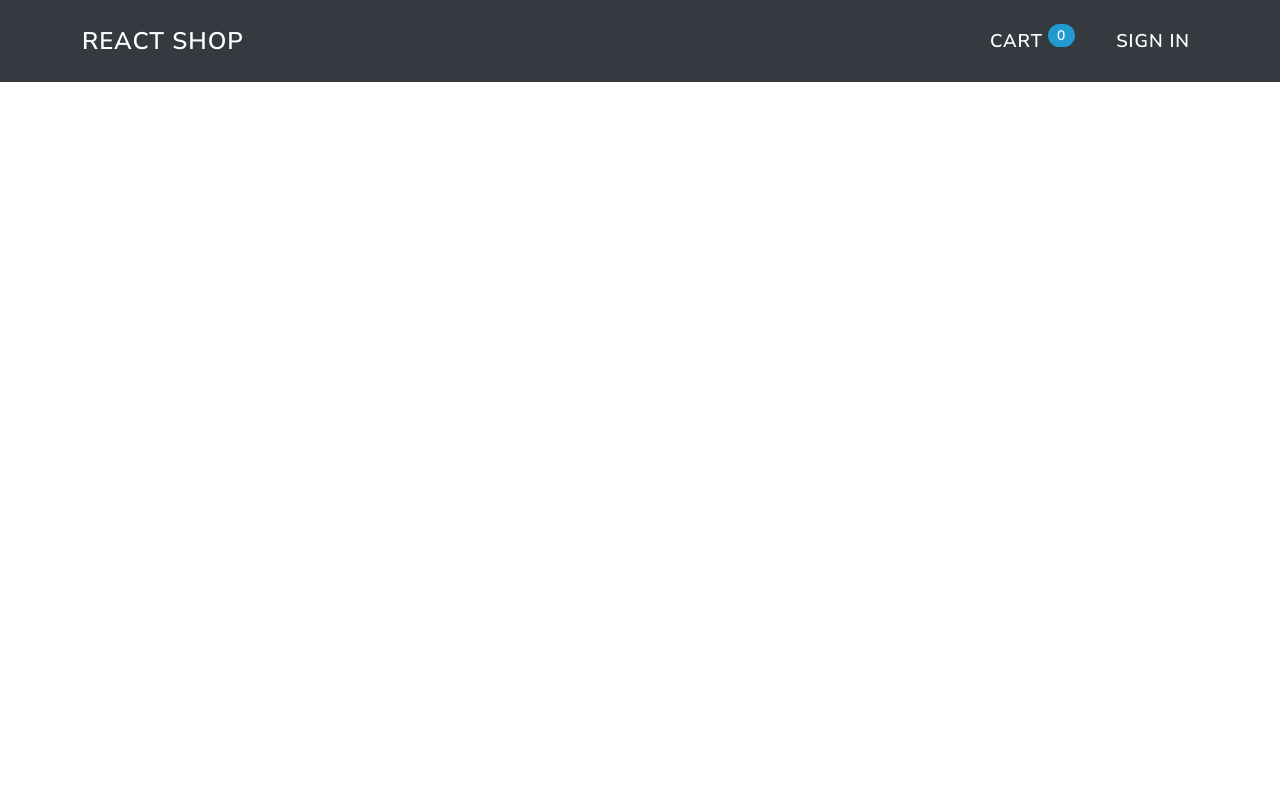
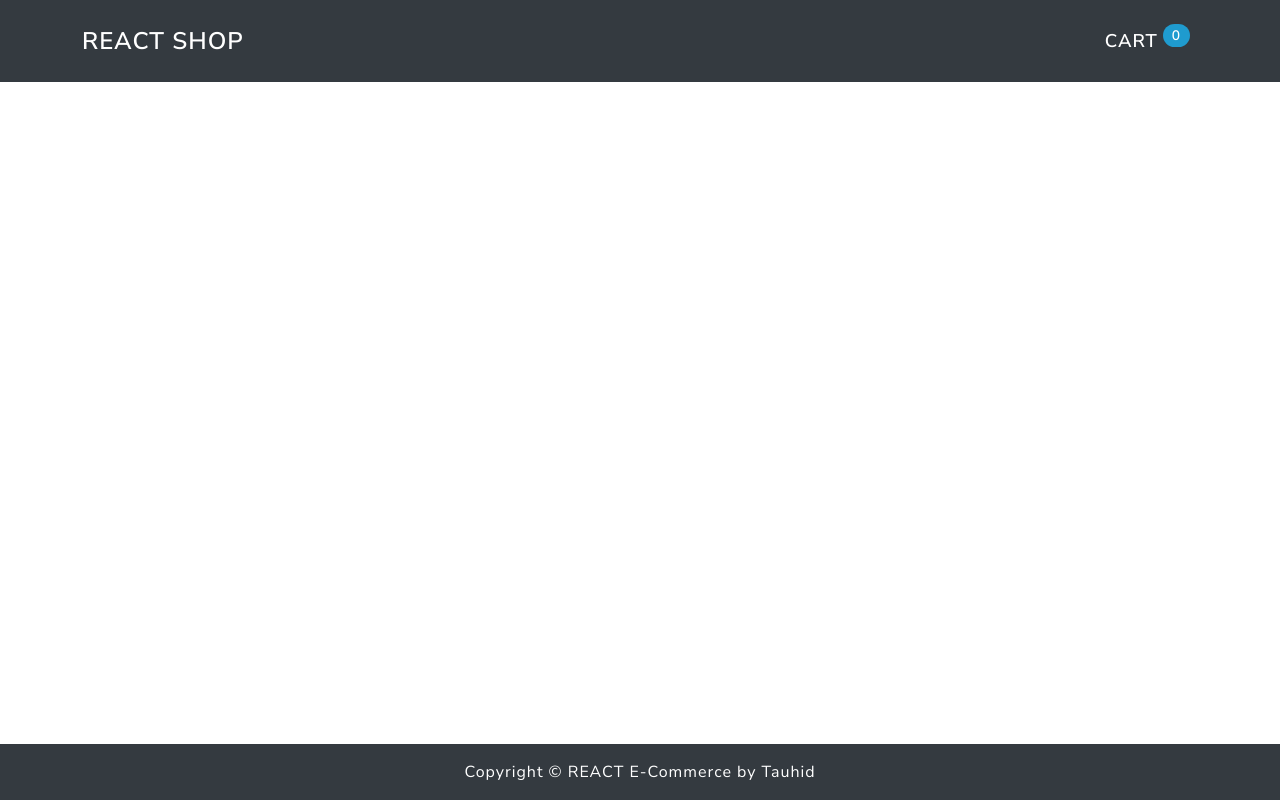
Before and after one commit to Tauhid8k/react-ecommerce, a React (Create React App) app: page / in a window 1280 px wide. Built offline with nearby package versions, Linux system fonts and the light colour scheme.

Commit message:
footer added

```diff
--- a/src/App.js
+++ b/src/App.js
@@ -1,9 +1,11 @@
+import Footer from './components/Footer';
 import Header from './components/Header';
 
 function App() {
   return (
     <div className='app'>
       <Header />
+      <Footer />
     </div>
   );
 }
--- /dev/null
+++ b/src/components/Footer.js
@@ -0,0 +1,19 @@
+import { Col, Container, Row } from 'react-bootstrap';
+
+const Footer = () => {
+  return (
+    <footer className='footer bg-dark'>
+      <Container>
+        <Row>
+          <Col>
+            <p className='text-white text-center py-3'>
+              Copyright &copy; REACT E-Commerce by Tauhid
+            </p>
+          </Col>
+        </Row>
+      </Container>
+    </footer>
+  );
+};
+
+export default Footer;
--- a/src/components/Header.js
+++ b/src/components/Header.js
@@ -21,12 +21,6 @@
                   </Badge>
                 </Nav.Link>
               </LinkContainer>
-              <LinkContainer to='/login'>
-                <Nav.Link>
-                  <i className='fa-solid fa-user'></i>
-                  Sign In
-                </Nav.Link>
-              </LinkContainer>
             </Nav>
           </Navbar.Collapse>
         </Container>
--- a/src/index.css
+++ b/src/index.css
@@ -54,3 +54,8 @@
 header .nav-link {
   font-size: 1.15rem;
 }
+
+/* Footer */
+.footer {
+  margin-top: auto;
+}
```
